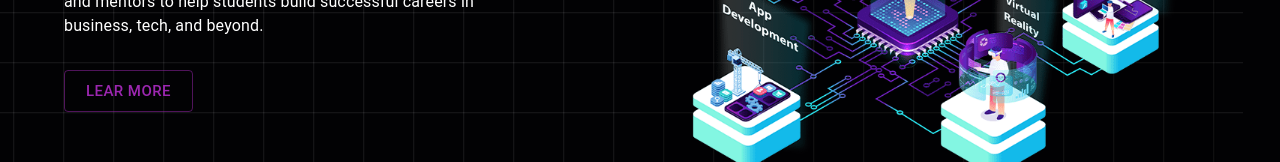
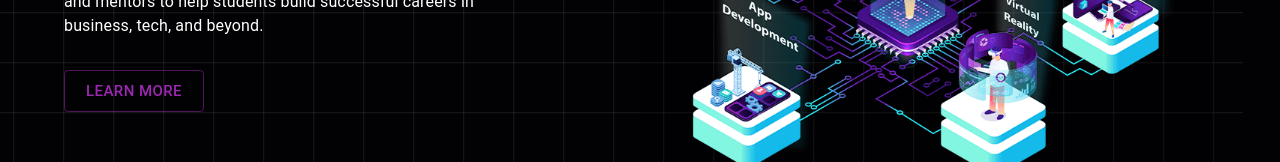
Before and after one commit to SkoolSaver/anuTechFronted, a Next.js app: page / in a window 1280 px wide. Shown: the part 507-669 px from the top of the page. Built offline with nearby package versions, Linux system fonts and the light colour scheme.

Commit message:
Fix typo in button text from 'Lear' to 'Learn'

```diff
--- a/app/sections/components/home-components/LandingPage.jsx
+++ b/app/sections/components/home-components/LandingPage.jsx
@@ -94,7 +94,7 @@ const LandingPage = ({ heroSectionContent, imgPath }) => {
               )}
 
               <Button variant='outlined' size='large' color='secondary' href='/about-us'>
-                Lear More
+                Learn More
               </Button>
             </Stack>
           </Box>
```
